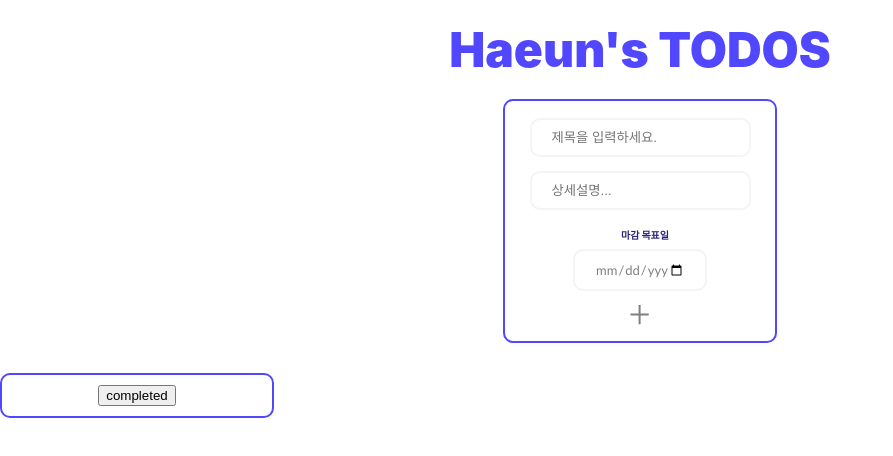
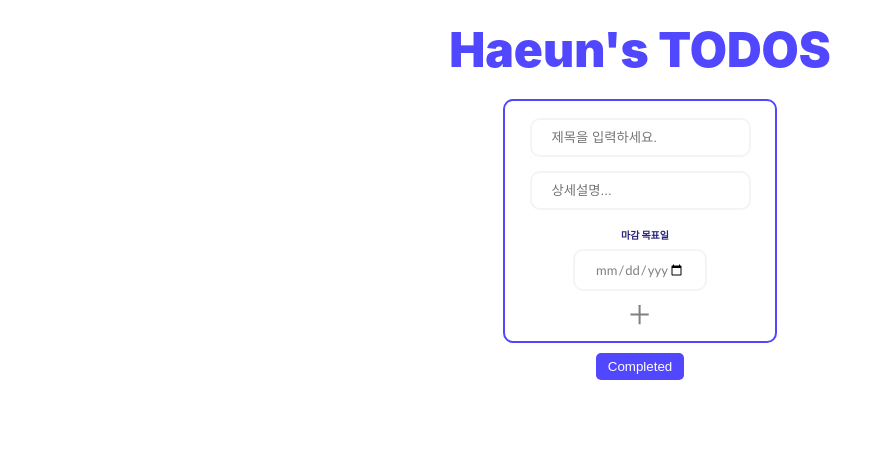
Before and after one commit to songhaeunsong/to-do-list, a React (Create React App) app: page / in a window 1280 px wide. Shown: the top 456 px of the page, without its empty margins (0-893 px from the left). Built offline with nearby package versions, Linux system fonts and the light colour scheme.

Commit message:
category-filter completed

```diff
--- a/src/App.css
+++ b/src/App.css
@@ -1,6 +1,15 @@
-.add-todo-button {
-  text-align: center;
-  margin-bottom: 10px;
-  font-size: 2.5rem;
-  color: #5047ff;
+.filter {
+  display: flex;
+  justify-content: center;
 }
+.filter__completed-btn {
+  padding: 6px 12px;
+  cursor: pointer;
+  background-color: #5047ff;
+  color: white;
+  border: #5047ff;
+  border-radius: 5px;
+}
+.filter__completed-btn:active {
+  background-color: #2922ad;
+}
--- a/src/App.js
+++ b/src/App.js
@@ -22,7 +22,7 @@ function App() {
         date,
         checked: false,
       };
-      setTodos((todos) => todos.concat(todo));
+      setTodos([...todos, todo]);
       nextId++;
     }
   };
@@ -61,29 +61,21 @@ function App() {
         onRemove={onRemove}
         onUpdate={onUpdate}
       />
-      <form>
-        <button type="button" onClick={() => setIsCompleted(!isCompleted)}>
-          completed
+      <div className="filter">
+        <button
+          className="filter__completed-btn"
+          type="button"
+          onClick={() => setIsCompleted(!isCompleted)}
+        >
+          {isCompleted ? `All` : `Completed`}
         </button>
-      </form>
-      {isCompleted
-        ? todos.map(
-            (todo) =>
-              todo.checked && (
-                <ToDoList
-                  todos={todos}
-                  onCheckToggle={onCheckToggle}
-                  onChangeSelectedTodo={onChangeSelectedTodo}
-                />
-              )
-          )
-        : todos.map((todo) => (
-            <ToDoList
-              todos={todos}
-              onCheckToggle={onCheckToggle}
-              onChangeSelectedTodo={onChangeSelectedTodo}
-            />
-          ))}
+      </div>
+      <ToDoList
+        isCompleted={isCompleted}
+        todos={todos}
+        onCheckToggle={onCheckToggle}
+        onChangeSelectedTodo={onChangeSelectedTodo}
+      />
     </Template>
   );
 }
--- a/src/components/ToDoInsert/todoinsert.css
+++ b/src/components/ToDoInsert/todoinsert.css
@@ -2,7 +2,7 @@
   display: flex;
   justify-content: center;
   align-items: center;
-  margin-bottom: 30px;
+  margin-bottom: 10px;
 }
 form {
   display: flex;
--- a/src/components/ToDoList/index.js
+++ b/src/components/ToDoList/index.js
@@ -2,10 +2,27 @@ import React from "react";
 import ToDoItem from "../ToDoItem";
 import "./todolist.css";
 
-const ToDoList = ({ todos, onCheckToggle, onChangeSelectedTodo }) => {
+const ToDoList = ({
+  todos,
+  onCheckToggle,
+  onChangeSelectedTodo,
+  isCompleted,
+}) => {
   return (
     <div className="todo-list">
-      {todos.map((todo) => (
+      {isCompleted
+        ? todos.map(
+            (todo) =>
+              todo.checked && (
+                <ToDoItem
+                  todo={todo}
+                  key={todo.id}
+                  onCheckToggle={onCheckToggle}
+                  onChangeSelectedTodo={onChangeSelectedTodo}
+                />
+              )
+          )
+        : todos.map((todo) => (
             <ToDoItem
               todo={todo}
               key={todo.id}
```
Lines whose indentation alone changed are shown as unchanged.
